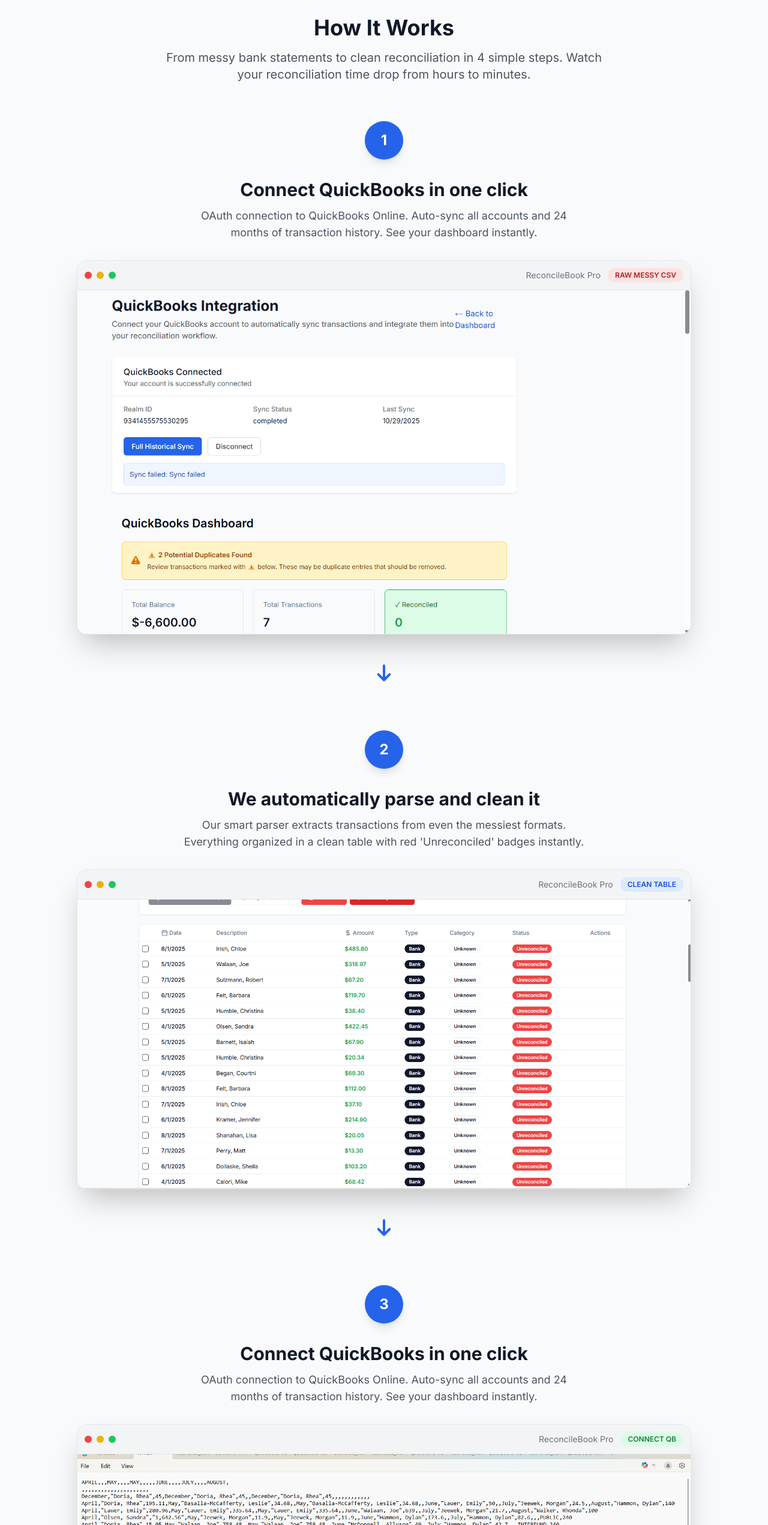
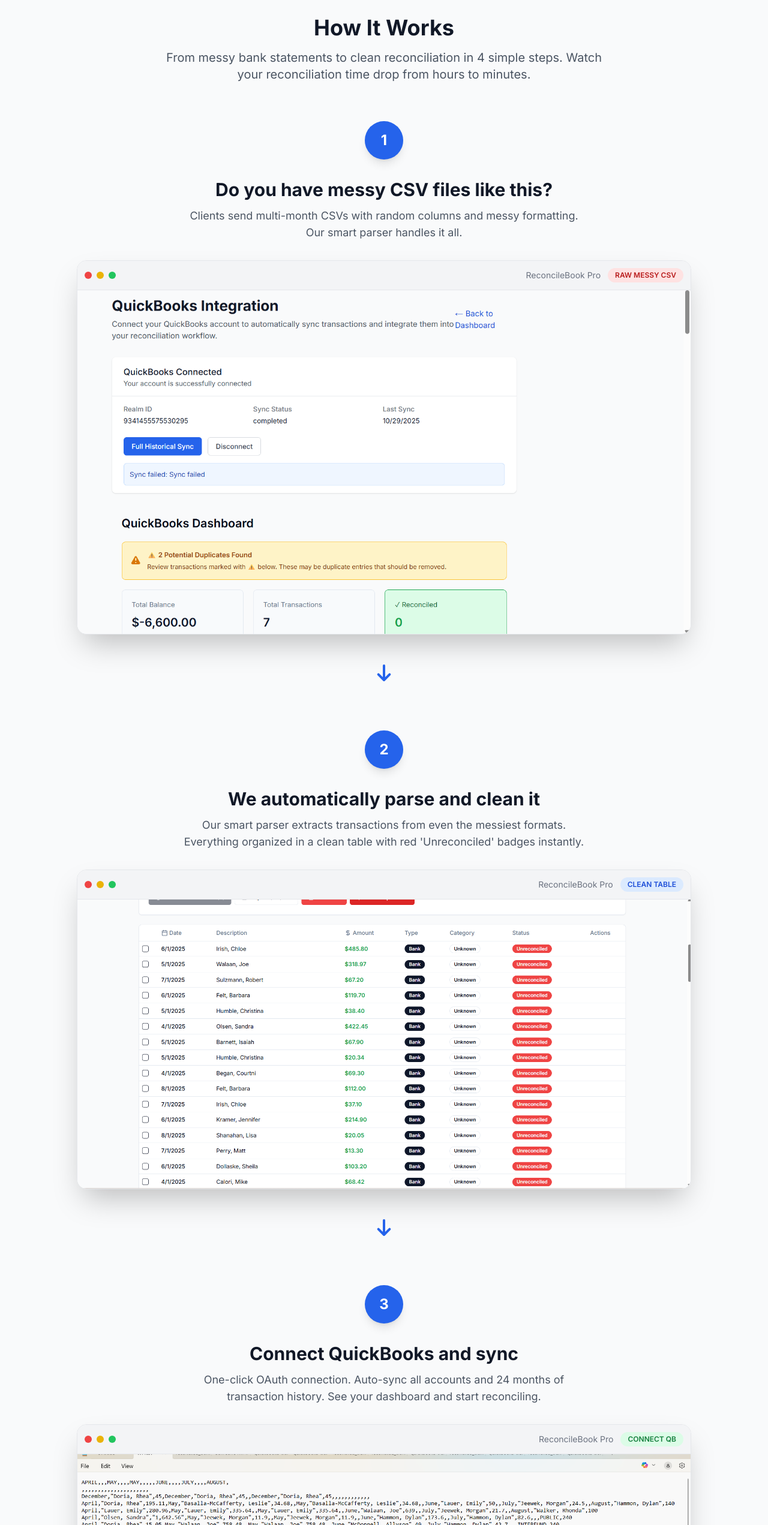
Before and after one commit to algominds35/bank-reconciliation-tool, a Next.js app: page / in a window 1280 px wide. Shown: the part 3061-5604 px from the top of the page at 60% size. Built offline with nearby package versions, Linux system fonts and the light colour scheme.

Commit message:
Fix step 1 to describe messy CSV and update step 3 text

```diff
--- a/src/components/HowItWorks.tsx
+++ b/src/components/HowItWorks.tsx
@@ -4,8 +4,8 @@
   const steps = [
     {
       number: 1,
-      title: "Connect QuickBooks in one click",
-      description: "OAuth connection to QuickBooks Online. Auto-sync all accounts and 24 months of transaction history. See your dashboard instantly.",
+      title: "Do you have messy CSV files like this?",
+      description: "Clients send multi-month CSVs with random columns and messy formatting. Our smart parser handles it all.",
       image: "/images/Screenshot 2025-10-29 205827.png",
       label: "RAW MESSY CSV"
     },
@@ -18,8 +18,8 @@
     },
     {
       number: 3,
-      title: "Connect QuickBooks in one click",
-      description: "OAuth connection to QuickBooks Online. Auto-sync all accounts and 24 months of transaction history. See your dashboard instantly.",
+      title: "Connect QuickBooks and sync",
+      description: "One-click OAuth connection. Auto-sync all accounts and 24 months of transaction history. See your dashboard and start reconciling.",
       image: "/images/qb-connected.png",
       label: "CONNECT QB"
     },
```
